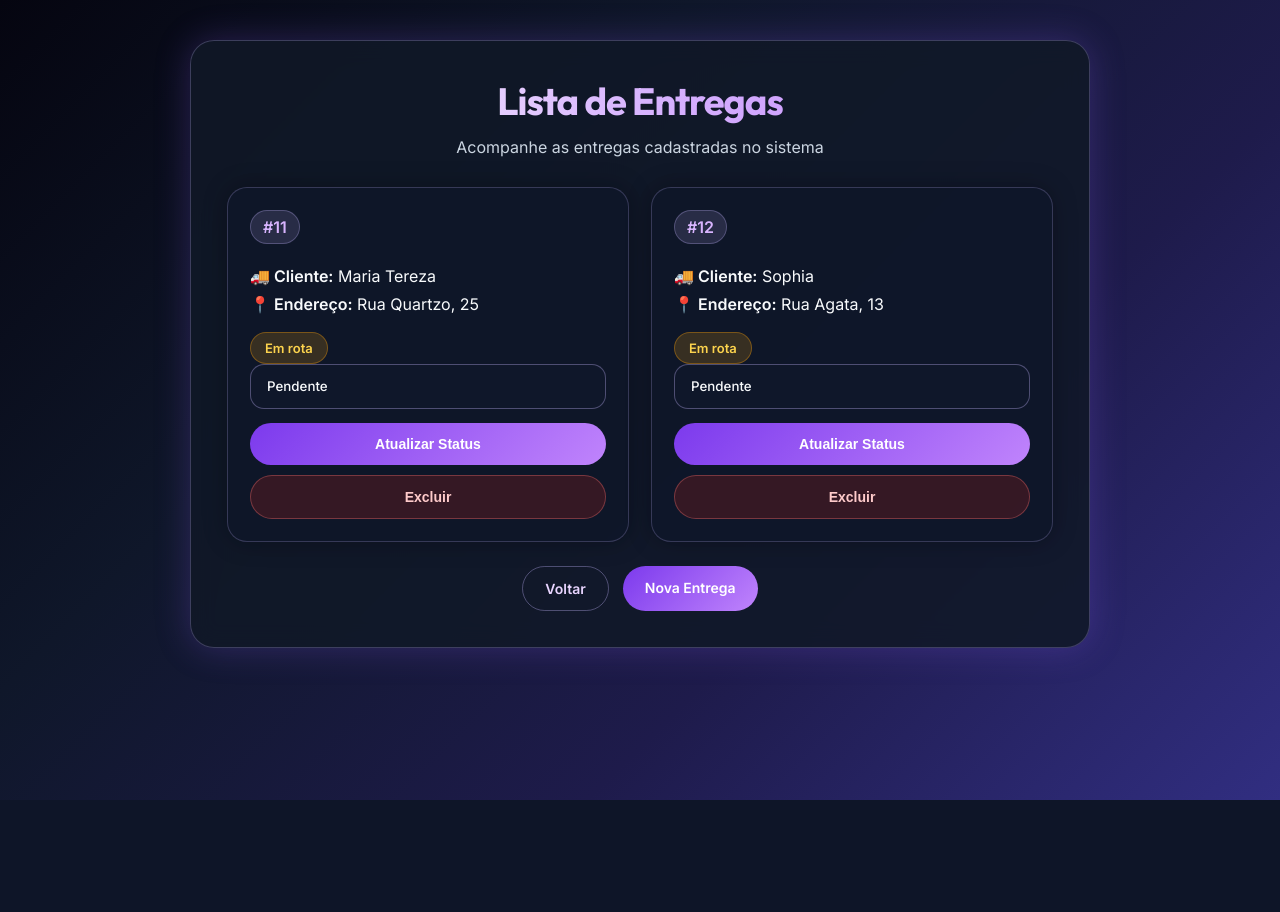
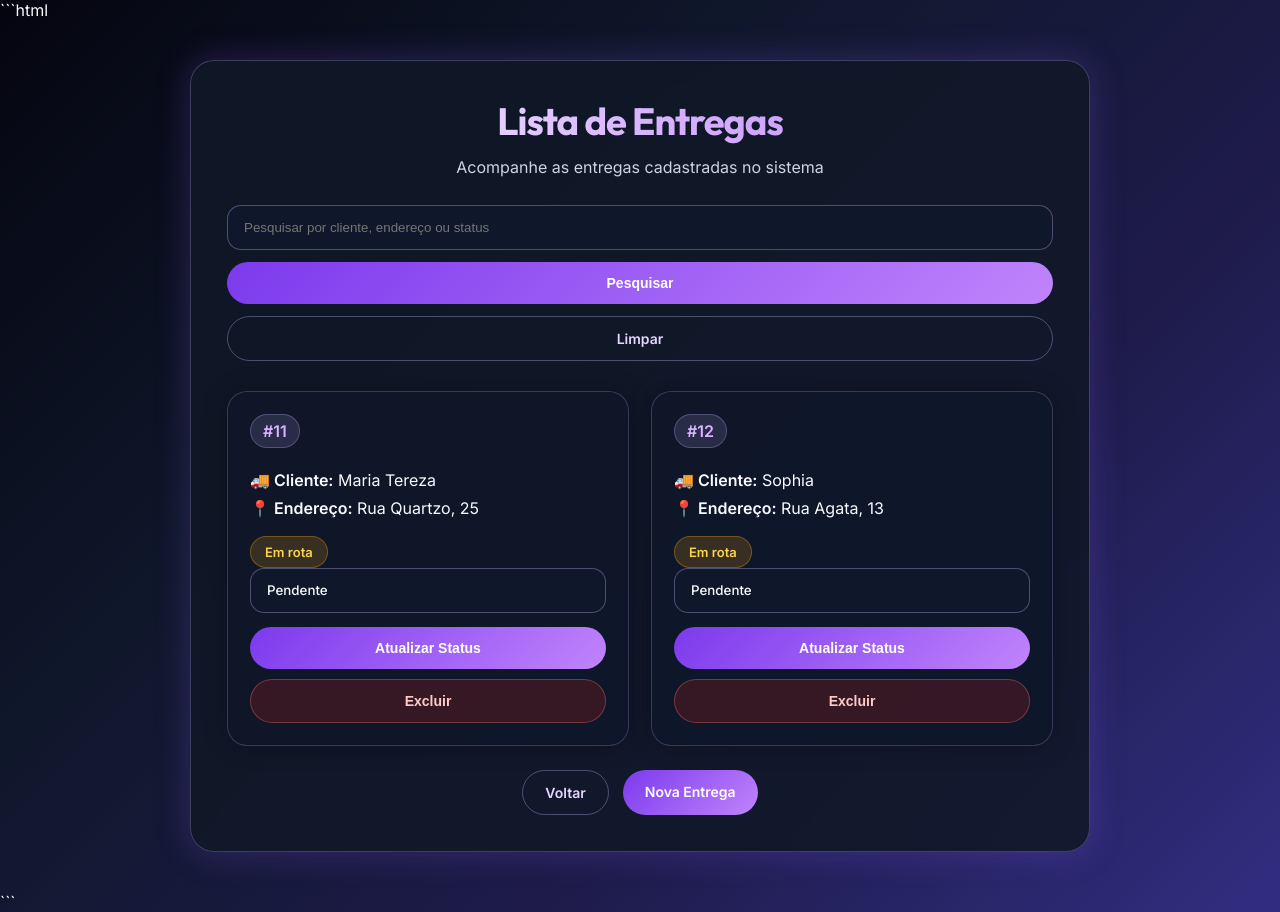
Before and after one commit to rebeccabs/delivery-manager, a Flask app: page /entregas in a window 1280 px wide. Before the commit the page ends 800 px from the top, so only its background shows below. Run offline with Flask 3, Linux system fonts and the light colour scheme; data comes from the database, SQL or seed files in the repository.

Commit message:
Adiciona pesquisa de entrega

````diff
--- a/app.py
+++ b/app.py
@@ -9,7 +9,8 @@ from database import (
     atualizar_status_db,
     excluir_entrega_db,
     contar_entregas_por_status_db,
-    contar_total_entregas_db
+    contar_total_entregas_db,
+    pesquisar_entregas_db
 )
 
 @app.route("/")
@@ -46,11 +47,17 @@ def home():
 
 @app.route("/entregas")
 def entregas():
-    entregas = listar_entregas_db()
+    termo = request.args.get("pesquisa")
+
+    if termo:
+        entregas = pesquisar_entregas_db(termo)
+    else:
+        entregas = listar_entregas_db()
 
     return render_template(
         "entregas.html",
-        entregas=entregas
+        entregas=entregas,
+        termo=termo
     )
 
 @app.route("/cadastro", methods=["GET", "POST"])
--- a/database.py
+++ b/database.py
@@ -57,11 +57,15 @@ def pesquisar_entregas_db(termo):
     conexao = conectar()
     cursor = conexao.cursor()
 
+    termo = f"%{termo}%"
+
     cursor.execute("""
         SELECT id, cliente, endereco, status
         FROM entregas
         WHERE cliente LIKE ?
-    """, (f"%{termo}%",))
+        OR endereco LIKE ?
+        OR status LIKE ?
+    """, (termo, termo, termo))
 
     entregas = cursor.fetchall()
 
@@ -100,6 +104,7 @@ def atualizar_status_db(id_entrega, novo_status):
     conexao.commit()
     conexao.close()
 
+
 def excluir_entrega_db(id_entrega):
     conexao = conectar()
     cursor = conexao.cursor()
@@ -111,6 +116,7 @@ def excluir_entrega_db(id_entrega):
 
     conexao.commit()
     conexao.close()
+
 
 def contar_entregas_por_status_db():
     conexao = conectar()
@@ -128,6 +134,7 @@ def contar_entregas_por_status_db():
 
     return resultados
 
+
 def contar_total_entregas_db():
     conexao = conectar()
     cursor = conexao.cursor()
--- a/static/style.css
+++ b/static/style.css
@@ -275,3 +275,19 @@ input:focus {
     font-size: 34px;
     color: #d8b4fe;
 }
+
+.form-pesquisa {
+    display: flex;
+    gap: 12px;
+    margin: 24px 0;
+    flex-wrap: wrap;
+}
+
+.form-pesquisa input {
+    flex: 1;
+    min-width: 240px;
+}
+
+.form-pesquisa a {
+    text-decoration: none;
+}
--- a/templates/entregas.html
+++ b/templates/entregas.html
@@ -1,3 +1,4 @@
+```html
 <!DOCTYPE html>
 <html lang="pt-BR">
 <head>
@@ -5,16 +6,17 @@
     <title>Entregas</title>
 
     <link rel="preconnect" href="https://fonts.googleapis.com">
-
     <link rel="preconnect" href="https://fonts.gstatic.com" crossorigin>
 
     <link href="https://fonts.googleapis.com/css2?family=Inter:wght@300;400;500;600&family=Outfit:wght@400;500;600;700&display=swap" rel="stylesheet">
 
     <link rel="stylesheet" href="/static/style.css">
 </head>
+
 <body>
 
     <div class="page-container top">
+
         <div class="card card-wide">
 
             <h1>Lista de Entregas</h1>
@@ -23,65 +25,145 @@
                 Acompanhe as entregas cadastradas no sistema
             </p>
 
+            <form method="GET" action="/entregas" class="form-pesquisa">
+
+                <input
+                    type="text"
+                    name="pesquisa"
+                    placeholder="Pesquisar por cliente, endereço ou status"
+                    value="{{ termo or '' }}"
+                >
+
+                <button
+                    type="submit"
+                    class="btn-primary"
+                >
+                    Pesquisar
+                </button>
+
+                <a
+                    href="/entregas"
+                    class="btn-secondary"
+                >
+                    Limpar
+                </a>
+
+            </form>
+
             <div class="entregas-grid">
 
                 {% for entrega in entregas %}
 
                     <div class="card-entrega">
 
-                        <span class="id-badge">#{{ entrega[0] }}</span>
+                        <span class="id-badge">
+                            #{{ entrega[0] }}
+                        </span>
 
-                        <p><strong>🚚 Cliente:</strong> {{ entrega[1] }}</p>
+                        <p>
+                            <strong>🚚 Cliente:</strong>
+                            {{ entrega[1] }}
+                        </p>
 
-                        <p><strong>📍 Endereço:</strong> {{ entrega[2] }}</p>
+                        <p>
+                            <strong>📍 Endereço:</strong>
+                            {{ entrega[2] }}
+                        </p>
 
                         {% if entrega[3] == "Entregue" %}
-                            <span class="status status-entregue">Entregue</span>
+
+                            <span class="status status-entregue">
+                                Entregue
+                            </span>
 
                         {% elif entrega[3] == "Em rota" %}
-                            <span class="status status-rota">Em rota</span>
+
+                            <span class="status status-rota">
+                                Em rota
+                            </span>
 
                         {% else %}
-                            <span class="status status-pendente">Pendente</span>
+
+                            <span class="status status-pendente">
+                                Pendente
+                            </span>
 
                         {% endif %}
 
-                        <form method="POST"
-                              action="/atualizar-status/{{ entrega[0] }}"
-                              class="status-form">
+                        <form
+                            method="POST"
+                            action="/atualizar-status/{{ entrega[0] }}"
+                            class="status-form"
+                        >
 
-                            <select name="status" class="select-status">
+                            <select
+                                name="status"
+                                class="select-status"
+                            >
                                 <option value="Pendente">Pendente</option>
                                 <option value="Em rota">Em rota</option>
                                 <option value="Entregue">Entregue</option>
                             </select>
 
-                            <button type="submit" class="btn-primary">
+                            <button
+                                type="submit"
+                                class="btn-primary"
+                            >
                                 Atualizar Status
                             </button>
 
                         </form>
 
-                    <form method="POST" action="/excluir/{{ entrega[0] }}">
-                        <button type="submit" class="btn-danger">Excluir</button>
-                    </form>
+                        <form
+                            method="POST"
+                            action="/excluir/{{ entrega[0] }}"
+                        >
+
+                            <button
+                                type="submit"
+                                class="btn-danger"
+                            >
+                                Excluir
+                            </button>
+
+                        </form>
 
                     </div>
+
+                {% else %}
+
+                    <p class="subtitle">
+                        Nenhuma entrega encontrada.
+                    </p>
 
                 {% endfor %}
 
             </div>
 
             <div class="actions">
-                <a href="/" class="btn-secondary">Voltar</a>
 
-                <a href="/cadastro" class="btn-primary">Nova Entrega</a>
+                <a
+                    href="/"
+                    class="btn-secondary"
+                >
+                    Voltar
+                </a>
+
+                <a
+                    href="/cadastro"
+                    class="btn-primary"
+                >
+                    Nova Entrega
+                </a>
+
             </div>
 
         </div>
+
     </div>
 
     <script src="{{ url_for('static', filename='script.js') }}"></script>
 
 </body>
 </html>
+```
````
